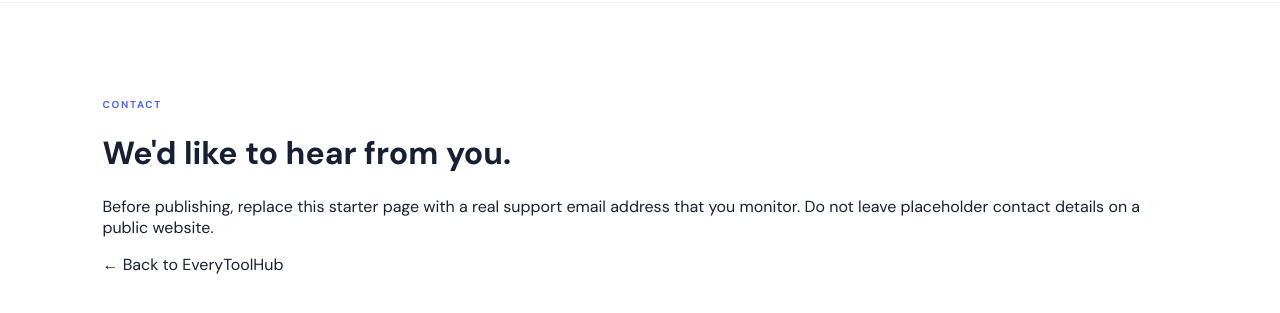
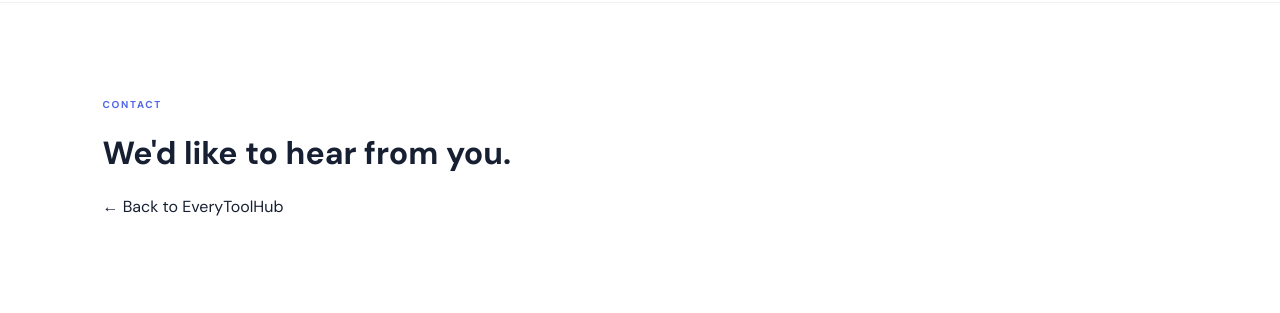
Before and after one commit to spiderbyte03-star/Alltools, a plain HTML site: page contact.html in a window 1280 px wide. Shown: the part 75-388 px from the top of the page. Drawn offline with Linux system fonts and the light colour scheme.

Commit message:
Update contact.html

```diff
--- a/contact.html
+++ b/contact.html
@@ -1 +1 @@
-<!doctype html><html lang="en"><head><meta charset="utf-8"><meta name="viewport" content="width=device-width,initial-scale=1"><title>Contact — EveryToolHub</title><link rel="stylesheet" href="styles.css"></head><body><header class="site-header"><a class="brand" href="./"><span class="brand-mark">✦</span> EveryTool<span>Hub</span></a><a class="header-cta" href="index.html">Home ↗</a></header><main class="tools-section"><div class="eyebrow">CONTACT</div><h1>We'd like to hear from you.</h1><p>Before publishing, replace this starter page with a real support email address that you monitor. Do not leave placeholder contact details on a public website.</p><p><a href="index.html">← Back to EveryToolHub</a></p></main></body></html>
+<!doctype html><html lang="en"><head><meta charset="utf-8"><meta name="viewport" content="width=device-width,initial-scale=1"><title>Contact — EveryToolHub</title><link rel="stylesheet" href="styles.css"></head><body><header class="site-header"><a class="brand" href="./"><span class="brand-mark">✦</span> EveryTool<span>Hub</span></a><a class="header-cta" href="index.html">Home ↗</a></header><main class="tools-section"><div class="eyebrow">CONTACT</div><h1>We'd like to hear from you.</h1><p></p><p><a href="index.html">← Back to EveryToolHub</a></p></main></body></html>
```
